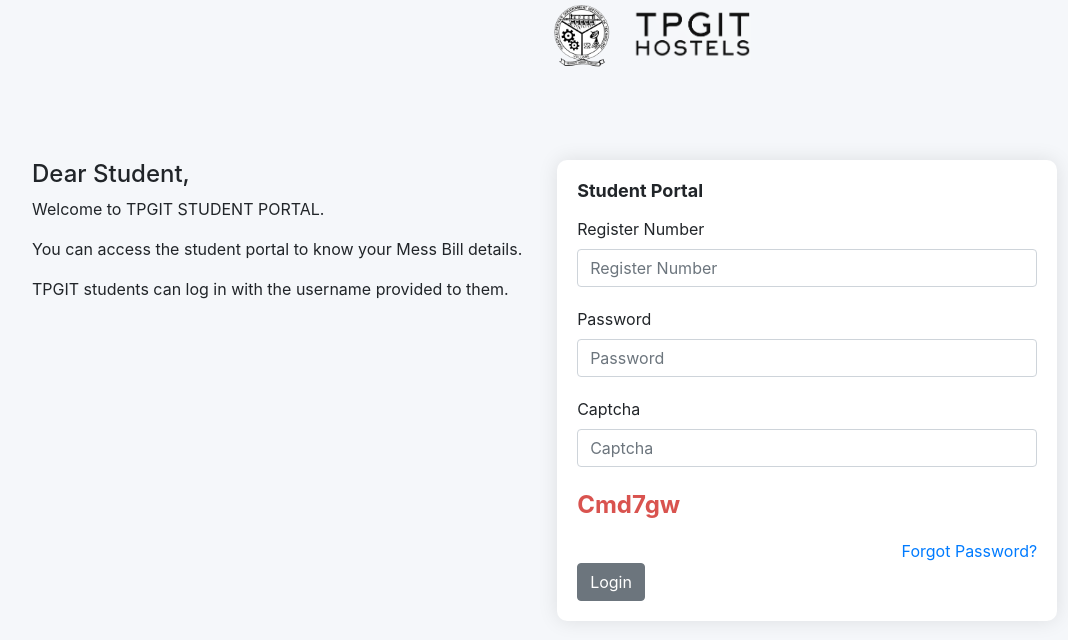
After one commit to 1BhavaniR/Hostel-Mess-Management, a PHP site: page /student_login.php in a window 1280 px wide. The commit adds this page. Shown: the top 640 px of the page, without its empty margins (53-1121 px from the left). Run offline with PHP 8.4, Linux system fonts and the light colour scheme.

Commit message:
studentprofiles and navbar

```diff
--- a/mess_management.sql
+++ b/mess_management.sql
@@ -1,4 +1,3 @@
-
 CREATE DATABASE IF NOT EXISTS mess_management;
 USE mess_management;
 
--- a/student/user_profile.php
+++ b/student/user_profile.php
@@ -1,3 +1,5 @@
+<title>TPGI STUDENT PORTAL</title>
+<link rel="icon" href="assets/images/logos/tpgit_logo.png" type="image/png" />
 <div class="container">
             <div class="row">
                 <div class="col-lg-4 col-md-6 mb-4">
--- /dev/null
+++ b/student_login.php
@@ -0,0 +1,117 @@
+<!DOCTYPE html>
+<html lang="en">
+<head>
+    <meta charset="UTF-8">
+    <meta name="viewport" content="width=device-width, initial-scale=1.0">
+    <title>TPGIT STUDENT PORTAL</title>
+    <link rel="icon" href="assets/images/logos/tpgit_logo.png" type="image/png" />
+    <!-- Bootstrap CSS -->
+    <link href="https://maxcdn.bootstrapcdn.com/bootstrap/4.5.2/css/bootstrap.min.css" rel="stylesheet">
+    <style>
+        body {
+            background-color: #f5f7fa;
+        }
+        .title{
+            margin: 15px;
+            justify-content: center;
+            align-items: center;
+            color: black;
+            font-size: 40px;
+            font-weight: 600;
+        }
+        .login-container {
+            margin-top: 90px;
+            display: flex;
+            justify-content: start;
+            align-items: start;
+        }
+
+        .form-box {
+            background-color: white;
+            width: 500px;
+            border-radius: 10px;
+            padding: 20px;
+            box-shadow: 0 0 20px rgba(0, 0, 0, 0.1);
+        }
+
+        .form-title {
+            font-size: 18px;
+            font-weight: 700;
+            margin-bottom: 15px;
+        }
+
+        .form-box .form-control {
+            margin-bottom: 20px;
+        }
+
+        .form-box .form-control:focus {
+            box-shadow: none;
+            border-color: #007bff;
+        }
+
+        .form-box .captcha {
+            font-size: 24px;
+            font-weight: bold;
+            color: #d9534f;
+        }
+
+        .form-box .btn-primary {
+            width: 100%;
+        }
+
+        .forgot-password {
+            text-align: right;
+        }
+    </style>
+</head>
+<body>
+    <!-- Corrected logo image path -->
+    <img src="assets/images/logos/tpgit_logo.png" alt="logo" style= " margin-left:600px; height: 70px;">
+    <img style="margin-left:10px; height: 50px;" src="assets/images/logos/tpgit_hostel3.png" alt="logo">
+
+<div class="container login-container">
+
+    <div class="row">
+        <!-- Left Section -->
+        <div class="col-md-6 d-none d-md-block">
+            <h4>Dear Student,</h4>
+            <p>Welcome to TPGIT STUDENT PORTAL.</p>
+            <p>You can access the student portal to know your Mess Bill details.</p>
+            <p>TPGIT students can log in with the username provided to them.</p>
+        </div>
+
+        <!-- Right Section (Login Form) -->
+        <div class="col-md-6">
+            <div class="form-box">
+                <h5 class="form-title">Student Portal</h5>
+                <form action="student/student_dashboard.php" method="POST">
+                    <div class="form-group">
+                        <label for="username">Register Number</label>
+                        <input type="text" class="form-control" id="register-number" placeholder="Register Number" name="username">
+                    </div>
+                    <div class="form-group">
+                        <label for="password">Password</label>
+                        <input type="password" class="form-control" id="password" placeholder="Password" name="password">
+                    </div>
+                    <div class="form-group">
+                        <label for="captcha">Captcha</label>
+                        <input type="text" class="form-control" id="captcha" placeholder="Captcha">
+                        <span class="captcha">Cmd7gw</span>
+                    </div>
+                    <div class="forgot-password">
+                        <a href="#">Forgot Password?</a>
+                        <br>
+                    </div>
+                    <button type="submit" class="btn btn-secondary">Login</button>
+                </form>
+            </div>
+        </div>
+    </div>
+</div>
+
+<!-- Bootstrap JS and dependencies -->
+<script src="https://code.jquery.com/jquery-3.5.1.slim.min.js"></script>
+<script src="https://cdn.jsdelivr.net/npm/@popperjs/core@2.9.2/dist/umd/popper.min.js"></script>
+<script src="https://stackpath.bootstrapcdn.com/bootstrap/4.5.2/js/bootstrap.min.js"></script>
+</body>
+</html>
```
Also changed, not shown: assets/css/home.css (+11 -10 lines), assets/css/student.css (added, +46 -0 lines), home.php (+11 -3 lines), includes/header.php (+10 -8 lines), student/mess_menu.php (+9 -3 lines), student/student_dashboard.php (+6 -5 lines), student/student_login.php (deleted, +0 -36 lines), assets/images/hostels/TPGIT_HOSTELS.png (added), assets/images/logos/TPGIT_HOSTELS.png (added), assets/images/logos/tpgit_hostel2.png (added), assets/images/logos/tpgit_hostel3.png (added), assets/images/logos/tpgit_logo.png (added), student/mess_bill.php (added).
